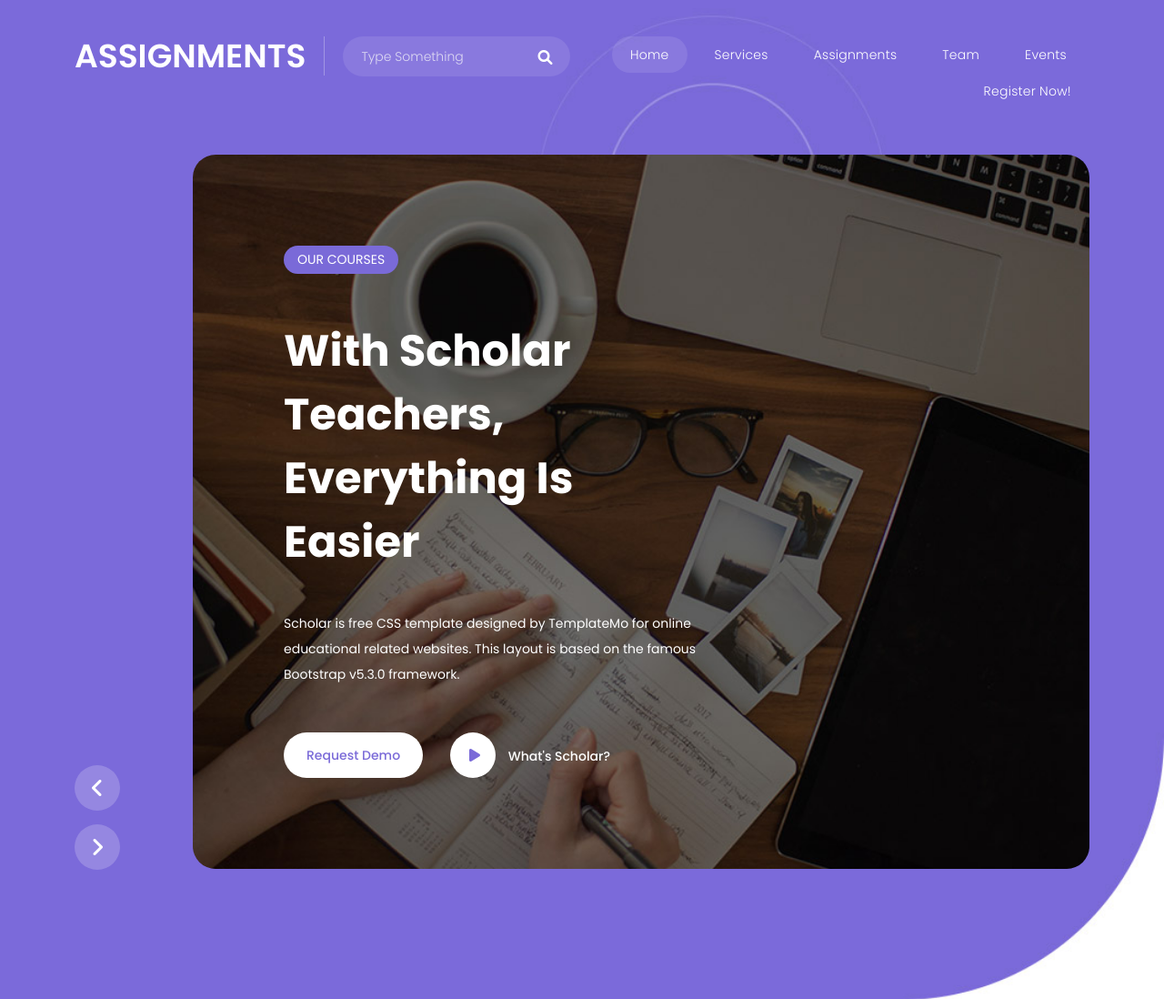
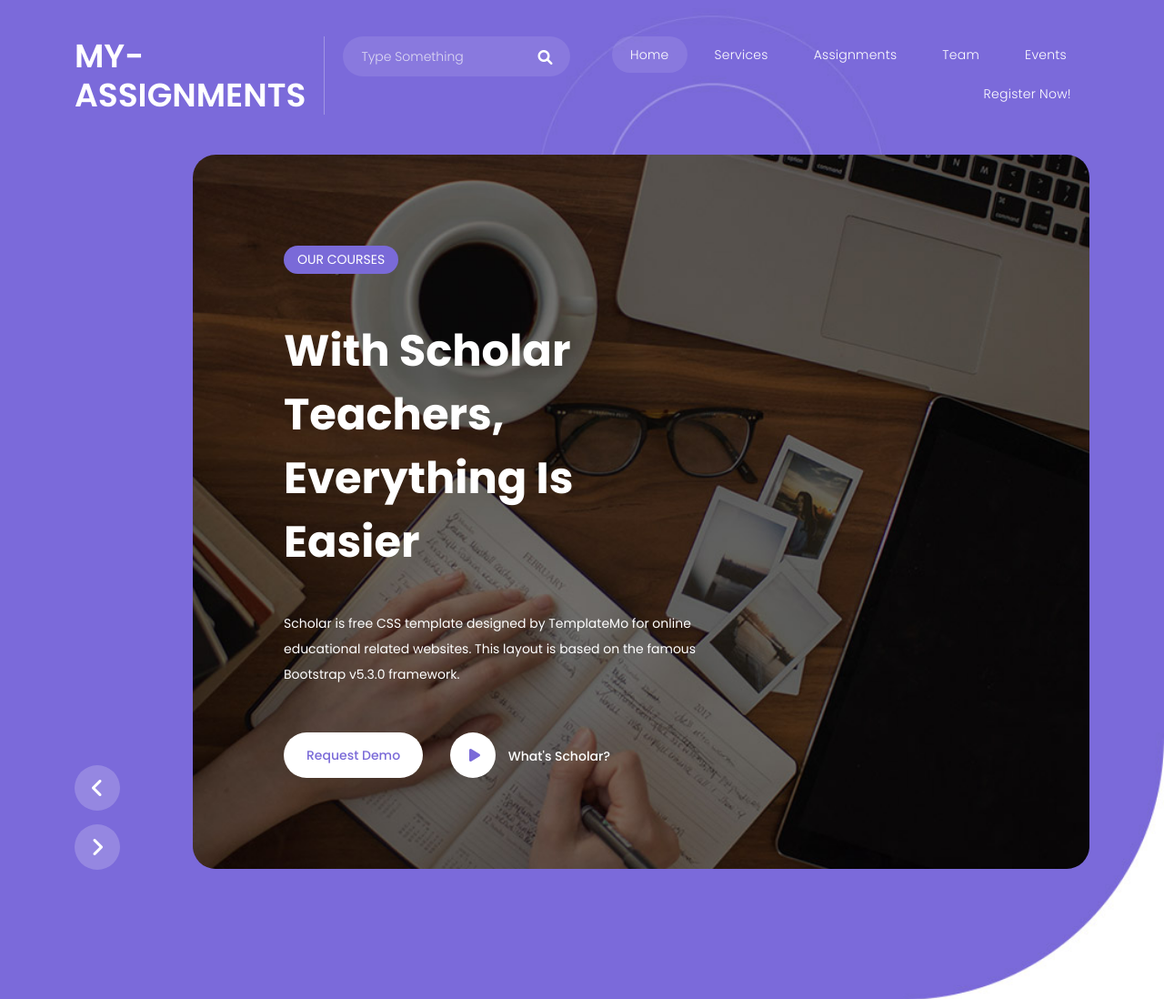
Before and after one commit to Muhibkhan999/My-Port-Folio, a plain HTML site: page themewagon.github.io/scholar/index.html in a window 1280 px wide. Shown: the top 1098 px of the page at 91% size. Drawn offline with Linux system fonts and the light colour scheme.

Commit message:
first commit

```diff
--- a/themewagon.github.io/scholar/index.html
+++ b/themewagon.github.io/scholar/index.html
@@ -53,7 +53,7 @@ https://templatemo.com/tm-586-scholar
                 <nav class="main-nav">
                     <!-- ***** Logo Start ***** -->
                     <a href="index.html" class="logo">
-                        <h1>Assignments</h1>
+                        <h1>My-Assignments</h1>
                     </a>
                     <!-- ***** Logo End ***** -->
                     <!-- ***** Serach Start ***** -->
```
